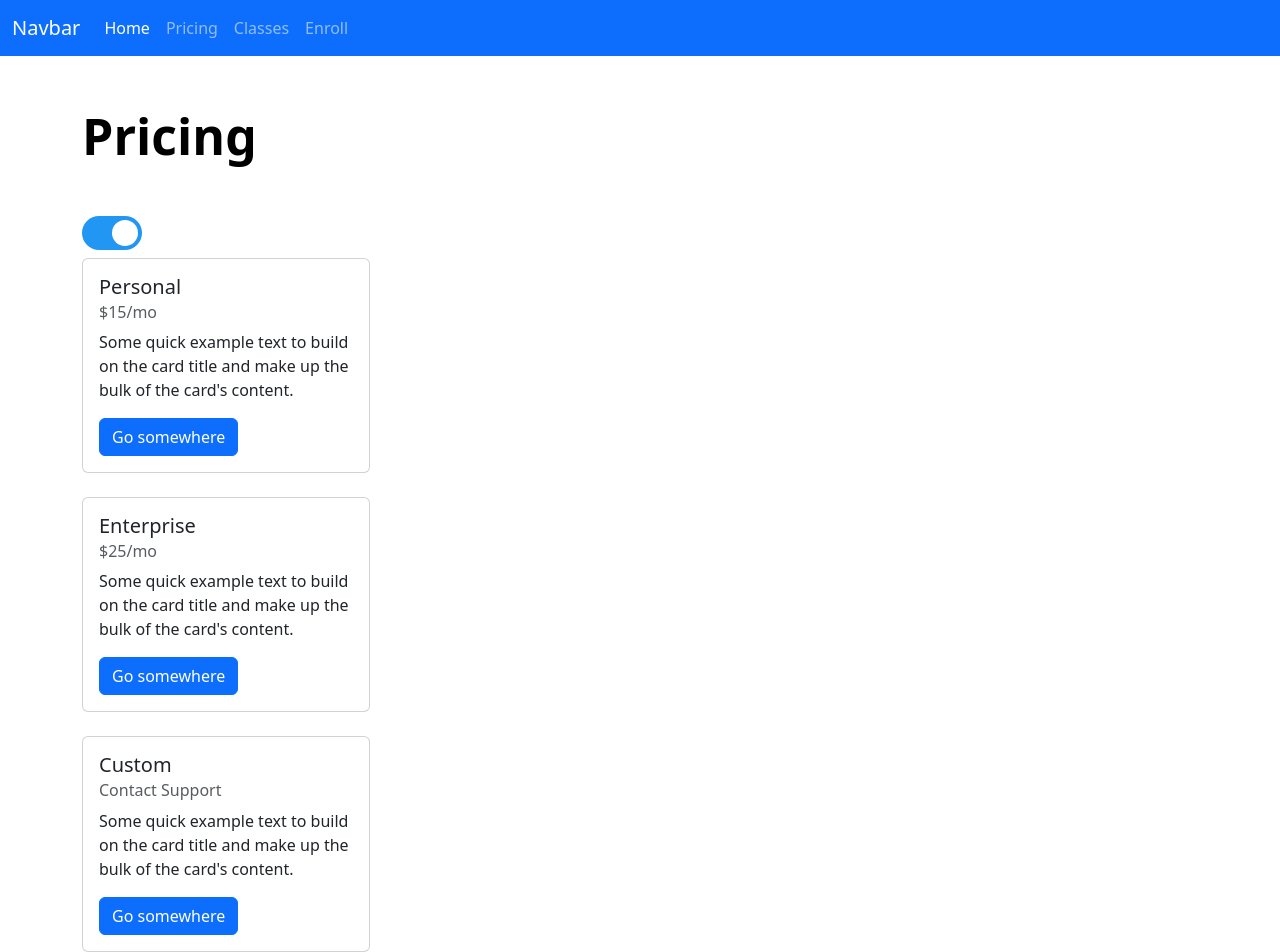
After one commit to TropiiDev/DualHacks, a Flask app: page /pricing in a window 1280 px wide. The commit adds this page. Run offline with Flask 3, Linux system fonts and the light colour scheme; some libraries are stand-ins or nearby versions.

Commit message:
Added Pricing

```diff
--- /dev/null
+++ b/website/static/css/pricing.css
@@ -0,0 +1,75 @@
+
+
+.homeName{
+    font-size: 50px;
+    font-weight: bold;
+    color: #000000;
+    margin-top: 50px;
+    margin-bottom: 50px;
+}
+
+.card {
+    display: flex;
+    flex-direction: row;
+    width: 18rem;
+}
+
+.switch {
+    position: relative;
+    display: inline-block;
+    width: 60px;
+    height: 34px;
+}
+
+.switch input {
+    opacity: 0;
+    width: 0;
+    height: 0;
+}
+
+.slider {
+    position: absolute;
+    cursor: pointer;
+    top: 0;
+    left: 0;
+    right: 0;
+    bottom: 0;
+    background-color: #ccc;
+    -webkit-transition: .4s;
+    transition: .4s;
+}
+
+.slider:before {
+    position: absolute;
+    content: "";
+    height: 26px;
+    width: 26px;
+    left: 4px;
+    bottom: 4px;
+    background-color: white;
+    -webkit-transition: .4s;
+    transition: .4s;
+}
+
+input:checked + .slider {
+    background-color: #2196F3;
+}
+
+input:focus + .slider {
+    box-shadow: 0 0 1px #2196F3;
+}
+
+input:checked + .slider:before {
+    -webkit-transform: translateX(26px);
+    -ms-transform: translateX(26px);
+    transform: translateX(26px);
+}
+
+/* Rounded sliders */
+.slider.round {
+    border-radius: 34px;
+}
+
+.slider.round:before {
+    border-radius: 50%;
+}
--- a/website/templates/base.html
+++ b/website/templates/base.html
@@ -17,23 +17,37 @@
         />
 
         <title>Flask App - {% block title %}{% endblock %}</title>
+        {% block head %}{% endblock %}
     </head>
 
     <body>
-        <nav class="navbar navbar-expand-lg navbar-dark bg-dark">
-            <button class="navbar-toggler" type="button" data-toggle="collapse" data-target="#navbar">
+        <nav class="navbar navbar-expand-lg bg-primary" data-bs-theme="dark"">
+            <div class="container-fluid">
+              <a class="navbar-brand" href="#">Navbar</a>
+              <button class="navbar-toggler" type="button" data-bs-toggle="collapse" data-bs-target="#navbarNav" aria-controls="navbarNav" aria-expanded="false" aria-label="Toggle navigation">
                 <span class="navbar-toggler-icon"></span>
-            </button>
-
-            <div class="collapse navbar-collapse" id="navbar">
-                <div class="navbar-nav">
-                    <a class="nav-item nav-link" id="login" href="/login">Login</a>
-                    <a class="nav-item nav-link" id="signUp" href="/sign-up">Sign Up</a>
-                    <a class="nav-item nav-link" id="logout" href="/logout">Logout</a>
-                    <a class="nav-item nav-link" id="home" href="/">Home</a>
-                </div>
+              </button>
+              <div class="collapse navbar-collapse" id="navbarNav">
+                <ul class="navbar-nav">
+                  <li class="nav-item">
+                    <a class="nav-link active" aria-current="page" href="/">Home</a>
+                  </li>
+                  <li class="nav-item">
+                    <a class="nav-link" href="/pricing">Pricing</a>
+                  </li>
+                  <li class="nav-item">
+                    <a class="nav-link" href="/classes">Classes</a>
+                  </li>
+                  <li class="nav-item">
+                    <a class="nav-link" href="/enroll">Enroll</a>
+                  </li>
+                  <!--<li class="nav-item">
+                    <a class="nav-link disabled" aria-disabled="true">Disabled</a>
+                  </li>-->
+                </ul>
+              </div>
             </div>
-        </nav>
+          </nav>
 
         {% with messages = get_flashed_messages(with_categories=true) %}
             {% if messages %}
@@ -70,8 +84,13 @@
         crossorigin="anonymous"
     ></script>
     <script
-        src="https://cdn.jsdelivr.net/npm/bootstrap@5.3.1/dist/js/bootstrap.bundle.min.js"
-        integrity="sha384-HwwvtgBNo3bZJJLYd8oVXjrBZt8cqVSpeBNS5n7C8IVInixGAoxmnlMuBnhbgrkm"
+        src="https://cdn.jsdelivr.net/npm/@popperjs/core@2.11.8/dist/umd/popper.min.js"
+        integrity="sha384-I7E8VVD/ismYTF4hNIPjVp/Zjvgyol6VFvRkX/vR+Vc4jQkC+hVqc2pM8ODewa9r"
+        crossorigin="anonymous">
+    </script>
+    <script
+        src="https://cdn.jsdelivr.net/npm/bootstrap@5.3.1/dist/js/bootstrap.min.js"
+        integrity="sha384-Rx+T1VzGupg4BHQYs2gCW9It+akI2MM/mndMCy36UVfodzcJcF0GGLxZIzObiEfa"
         crossorigin="anonymous">
     </script>
     </body>
--- a/website/templates/home.html
+++ b/website/templates/home.html
@@ -2,6 +2,6 @@
 {% block title %}Home{% endblock %}
 
 {% block content %}
-    <h1>Home</h1>
-    <p class="lead">Welcome to our website!</p>
+    <h1>Welcome to Test Name</h1>
+    <p>This page will include things like screenshots of product, reviews, what is this product, why they should buy it, perks of using this rather than something like google classroom, etc</p>
 {% endblock %}
--- /dev/null
+++ b/website/templates/pricing.html
@@ -0,0 +1,44 @@
+{% extends "base.html" %}
+{% block title %}Pricing{% endblock %}
+
+<!-- add css -->
+{% block head %}
+    {{ super() }}
+    <link rel="stylesheet" href="{{ url_for('static', filename='css/pricing.css') }}">
+{% endblock %}
+
+{% block content %}
+    <div class="home">
+        <h1 class="homeName">Pricing</h1>
+    </div>
+    <label class="switch">
+        <input type="checkbox" checked>
+        <span class="slider round"></span>
+      </label>
+    <div class="card">
+        <div class="card-body">
+          <h5 class="card-title">Personal</h5>
+          <h6 class="card-subtitle mb-2 text-body-secondary">$15/mo</h6>
+          <p class="card-text">Some quick example text to build on the card title and make up the bulk of the card's content.</p>
+          <a href="#" class="btn btn-primary">Go somewhere</a>
+        </div>
+      </div>
+      <br>
+      <div class="card">
+        <div class="card-body">
+          <h5 class="card-title">Enterprise</h5>
+          <h6 class="card-subtitle mb-2 text-body-secondary">$25/mo</h6>
+          <p class="card-text">Some quick example text to build on the card title and make up the bulk of the card's content.</p>
+          <a href="#" class="btn btn-primary">Go somewhere</a>
+        </div>
+      </div>
+      <br>
+      <div class="card">
+        <div class="card-body">
+          <h5 class="card-title">Custom</h5>
+          <h6 class="card-subtitle mb-2 text-body-secondary">Contact Support</h6>
+          <p class="card-text">Some quick example text to build on the card title and make up the bulk of the card's content.</p>
+          <a href="#" class="btn btn-primary">Go somewhere</a>
+        </div>
+      </div>
+{% endblock %}
--- a/website/views.py
+++ b/website/views.py
@@ -5,3 +5,7 @@ views = Blueprint('views', __name__)
 @views.route('/')
 def home():
     return render_template("home.html")
+
+@views.route('/pricing')
+def pricing():
+    return render_template("pricing.html")
```
